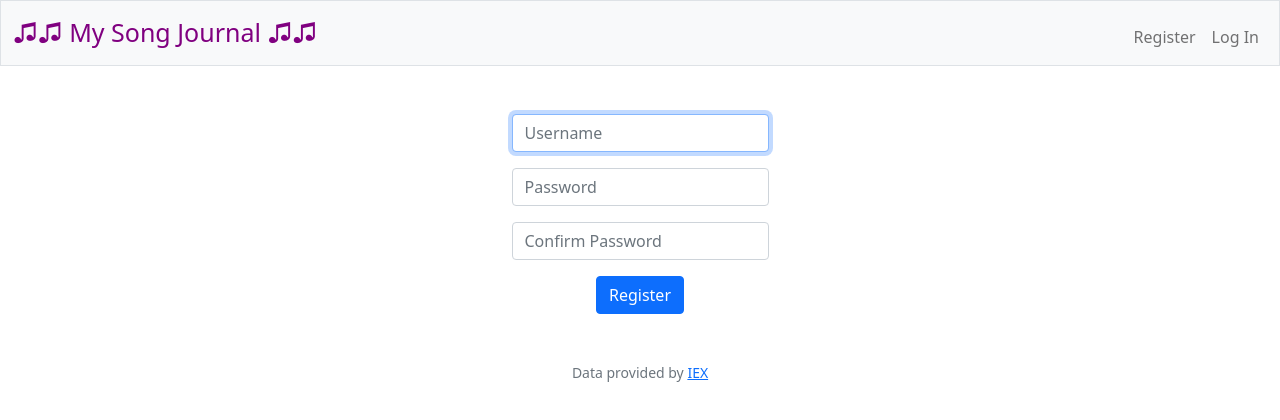
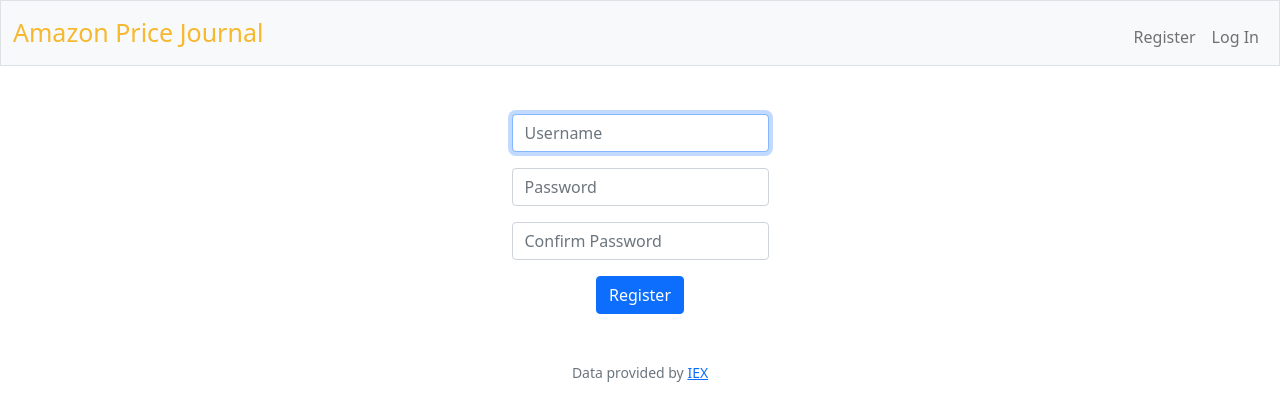
Before and after one commit to kumarpreetham09/CS50-Projects, a Flask app: page /register in a window 1280 px wide. Shown: the top 420 px of the page. Run offline with Flask 3, Linux system fonts and the light colour scheme; some libraries are stand-ins or nearby versions.

Commit message:
Tue, Jul 25, 2023, 3:58 PM +08:00

```diff
--- a/project/templates/layout.html
+++ b/project/templates/layout.html
@@ -16,7 +16,6 @@
             (event) => {
                 let output = document.getElementById("listing");
                 for (const file of event.target.files) {
-                printf("HI")
                 }
             },
             false,
@@ -28,7 +27,7 @@
 
         <link href="/static/styles.css" rel="stylesheet">
 
-        <title>My Song Journal: {% block title %}{% endblock %}</title>
+        <title>Amazon Price Journal: {% block title %}{% endblock %}</title>
 
     </head>
 
@@ -36,7 +35,7 @@
 
         <nav class="bg-light border navbar navbar-expand-md navbar-light">
             <div class="container-fluid">
-                <a class="navbar-brand" href="/"><span class="purple">♫♫ My Song Journal ♫♫</span></a>
+                <a class="navbar-brand" href="/"><span class="yellow">Amazon Price Journal</span></a>
                 <button aria-controls="navbar" aria-expanded="false" aria-label="Toggle navigation" class="navbar-toggler" data-bs-target="#navbar" data-bs-toggle="collapse" type="button">
                     <span class="navbar-toggler-icon"></span>
                 </button>
```
